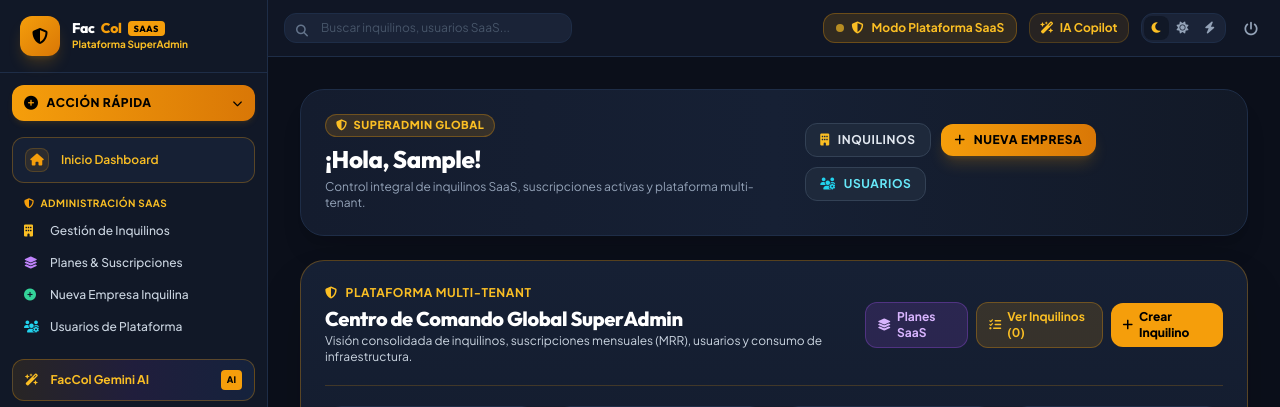
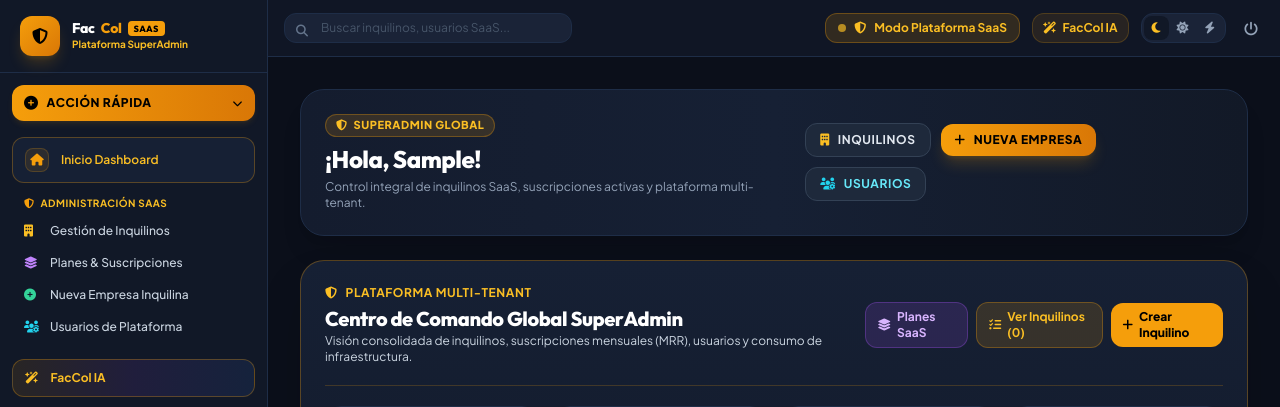
Before and after one commit to osdavene/FacCol, a Django app: page / in a window 1280 px wide. Shown: the top 407 px of the page. Run offline with Django 5.2, Linux system fonts and the light colour scheme; the visitor is signed in with stand-in values (Sample User, id 1); data comes from the database, SQL or seed files in the repository; data that the repository does not hold is empty; some libraries are stand-ins or nearby versions.

Commit message:
refactor(branding): unificar menciones de AI/IA a 'FacCol IA' en toda la interfaz

```diff
--- a/apps/empresas/management/commands/seed_base.py
+++ b/apps/empresas/management/commands/seed_base.py
@@ -67,7 +67,7 @@ class Command(BaseCommand):
             },
             {
                 "codigo": "ia",
-                "nombre": "FacCol AI Copilot",
+                "nombre": "FacCol IA",
                 "descripcion": "Asistente inteligente para análisis de ventas, consultas y lectura de documentos",
                 "icono": "fa-wand-magic-sparkles",
                 "ruta": "ia:asistente",
@@ -98,14 +98,14 @@ class Command(BaseCommand):
             },
             {
                 "nombre": "Plan Profesional",
-                "descripcion": "Facturación completa, POS, inventario, órdenes de servicio e IA integrada.",
+                "descripcion": "Facturación completa, POS, inventario, órdenes de servicio y FacCol IA integrada.",
                 "precio_mensual": 99000,
                 "limite_facturas_mes": 1000,
                 "limite_usuarios": 6,
                 "duracion_meses": 1,
                 "destacado": True,
                 "color_tema": "amber",
-                "caracteristicas": "Hasta 1.000 facturas y ventas POS al mes\nHasta 5 usuarios con control de roles\nPunto de Venta (POS) y arqueo de turnos de caja\nKardex de movimientos y control de inventario\nÓrdenes de servicio y panel de taller técnico\nAsistente FacCol Gemini AI incluido",
+                "caracteristicas": "Hasta 1.000 facturas y ventas POS al mes\nHasta 5 usuarios con control de roles\nPunto de Venta (POS) y arqueo de turnos de caja\nKardex de movimientos y control de inventario\nÓrdenes de servicio y panel de taller técnico\nFacCol IA incluida",
                 "modulos_codigos": ["facturacion", "pos", "terceros", "inventario", "servicios", "ia"],
             },
             {
--- a/apps/ia/models.py
+++ b/apps/ia/models.py
@@ -4,7 +4,7 @@ from apps.core.models import EmpresaTenantModel
 
 class ConversacionIA(EmpresaTenantModel):
     usuario = models.ForeignKey('usuarios.User', on_delete=models.CASCADE, related_name='conversaciones_ia')
-    titulo = models.CharField(max_length=200, default="Nueva consulta con FacCol AI")
+    titulo = models.CharField(max_length=200, default="Nueva consulta con FacCol IA")
     created_at = models.DateTimeField(auto_now_add=True)
     updated_at = models.DateTimeField(auto_now=True)
 
@@ -20,7 +20,7 @@ class ConversacionIA(EmpresaTenantModel):
 class MensajeIA(models.Model):
     ROL_CHOICES = [
         ('user', 'Usuario'),
-        ('model', 'Asistente IA (FacCol Copilot)'),
+        ('model', 'FacCol IA'),
     ]
 
     conversacion = models.ForeignKey(ConversacionIA, on_delete=models.CASCADE, related_name='mensajes')
--- a/apps/ia/views.py
+++ b/apps/ia/views.py
@@ -31,14 +31,14 @@ def asistente_view(request):
         conversacion = ConversacionIA.objects.create(
             empresa=empresa,
             usuario=request.user,
-            titulo="Consultas y Análisis FacCol AI"
+            titulo="Consultas y Análisis FacCol IA"
         )
         # Mensaje de bienvenida
         MensajeIA.objects.create(
             conversacion=conversacion,
             rol='model',
             contenido=(
-                f"¡Hola {request.user.first_name or request.user.username}! Soy tu Copilot de Inteligencia Artificial para **{empresa.display_name}**.\n\n"
+                f"¡Hola {request.user.first_name or request.user.username}! Soy FacCol IA para **{empresa.display_name}**.\n\n"
                 "Puedo ayudarte a:\n"
                 "- Consultar tus ventas y facturación del mes en tiempo real.\n"
                 "- Identificar clientes con saldos pendientes por cobrar.\n"
--- a/templates/backoffice/plan_formulario.html
+++ b/templates/backoffice/plan_formulario.html
@@ -168,7 +168,7 @@
 
             <div>
                 <textarea name="caracteristicas" rows="5"
-                          placeholder="Facturación electrónica con QR y CUFE&#10;Punto de Venta POS con arqueo de cajas&#10;Control de existencias y kardex&#10;Asistente FacCol Gemini AI&#10;Soporte prioritario por WhatsApp"
+                          placeholder="Facturación electrónica con QR y CUFE&#10;Punto de Venta POS con arqueo de cajas&#10;Control de existencias y kardex&#10;FacCol IA incluida&#10;Soporte prioritario por WhatsApp"
                           class="w-full bg-[#162034] border border-[#1e2d47] rounded-xl px-3.5 py-2.5 text-xs text-white font-mono leading-relaxed focus:outline-none focus:border-amber-500">{{ plan.caracteristicas|default:'' }}</textarea>
                 <span class="text-[10px] text-slate-500 mt-1 block">
                     Escribe cada beneficio en una línea separada. Se mostrarán con viñeta verde en las tarjetas comerciales.
--- a/templates/base.html
+++ b/templates/base.html
@@ -364,13 +364,12 @@
 
                 {% endif %}
 
-                <!-- FacCol Gemini AI -->
+                <!-- FacCol IA -->
                 <div class="pt-2">
                     <a href="{% url 'ia:asistente' %}"
                        class="flex items-center gap-3 px-3 py-2.5 rounded-xl font-bold transition bg-gradient-to-r from-amber-500/10 via-purple-500/10 to-blue-500/10 border border-amber-500/30 text-amber-400 hover:border-amber-400">
                         <i class="fas fa-wand-magic-sparkles text-amber-400"></i>
-                        <span>FacCol Gemini AI</span>
-                        <span class="ml-auto text-[9px] bg-amber-500 text-black px-1.5 py-0.5 rounded font-black">AI</span>
+                        <span>FacCol IA</span>
                     </a>
                 </div>
 
@@ -482,11 +481,11 @@
                     </div>
                     {% endif %}
 
-                    <!-- Botón Rápido Copilot IA -->
+                    <!-- Botón Rápido FacCol IA -->
                     <a href="{% url 'ia:asistente' %}"
                        class="flex items-center gap-1.5 px-2.5 py-1.5 rounded-xl bg-amber-500/10 border border-amber-500/20 text-amber-400 hover:bg-amber-500/20 transition text-xs font-bold">
                         <i class="fas fa-wand-magic-sparkles text-xs"></i>
-                        <span class="hidden sm:inline">IA Copilot</span>
+                        <span class="hidden sm:inline">FacCol IA</span>
                     </a>
 
                     <!-- Selector de Tema -->
--- a/templates/core/dashboard.html
+++ b/templates/core/dashboard.html
@@ -554,7 +554,7 @@
         </div>
 
         <!-- ════════════════════════════════════════════════════════════════
-             4. BLOQUE CENTRAL: TABLAS DETALLADAS SEGÚN ROL & COPILOT IA
+             4. BLOQUE CENTRAL: TABLAS DETALLADAS SEGÚN ROL & FACCOL IA
         ════════════════════════════════════════════════════════════════ -->
         <div class="grid grid-cols-1 lg:grid-cols-3 gap-6">
 
@@ -730,29 +730,29 @@
 
             </div>
 
-            <!-- Columna Derecha (1/3): IA Copilot & Alertas de Inventario -->
+            <!-- Columna Derecha (1/3): FacCol IA & Alertas de Inventario -->
             <div class="space-y-6">
 
-                <!-- Banner Gemini IA -->
+                <!-- Banner FacCol IA -->
                 <div class="bg-gradient-to-br from-purple-950/40 via-[#111827] to-[#141c2e] border border-purple-500/30 rounded-3xl p-6 relative overflow-hidden">
                     <div class="flex items-center gap-2 text-purple-400 text-xs font-bold uppercase tracking-wider mb-2">
-                        <i class="fas fa-wand-magic-sparkles"></i> FacCol Gemini AI
+                        <i class="fas fa-wand-magic-sparkles"></i> FacCol IA
                     </div>
                     <h3 class="font-display font-extrabold text-lg text-white mb-2">
                         Asistente Inteligente en 1 Clic
                     </h3>
                     <p class="text-xs text-slate-300 mb-4 leading-relaxed">
                         {% if rol_actual == 'contador' %}
-                            Consulte normatividad DIAN 2026, causaciones complejas de retenciones o auditoría de saldos contables con IA.
+                            Consulte normatividad DIAN 2026, causaciones complejas de retenciones o auditoría de saldos contables con FacCol IA.
                         {% elif rol_actual == 'operador' %}
-                            Optimice puntos de reorden, clasificación ABC y logística de repuestos con IA.
+                            Optimice puntos de reorden, clasificación ABC y logística de repuestos con FacCol IA.
                         {% else %}
                             Pregunte sobre impuestos colombianos, clientes con cartera vencida o recomendaciones de ventas.
                         {% endif %}
                     </p>
                     <a href="{% url 'ia:asistente' %}"
                        class="inline-flex items-center gap-2 px-4 py-2 bg-gradient-to-r from-purple-600 to-amber-600 hover:from-purple-500 hover:to-amber-500 text-white font-extrabold text-xs uppercase tracking-wider rounded-xl shadow-lg shadow-purple-600/20 transition">
-                        <span>Abrir Copilot IA</span>
+                        <span>Abrir FacCol IA</span>
                         <i class="fas fa-arrow-right text-[10px]"></i>
                     </a>
                 </div>
```
Also changed, not shown: templates/ia/asistente.html (+4 -5 lines), apps/ia/migrations/0003_alter_mensajeia_rol.py (added), apps/ia/migrations/0004_alter_conversacionia_titulo.py (added).
